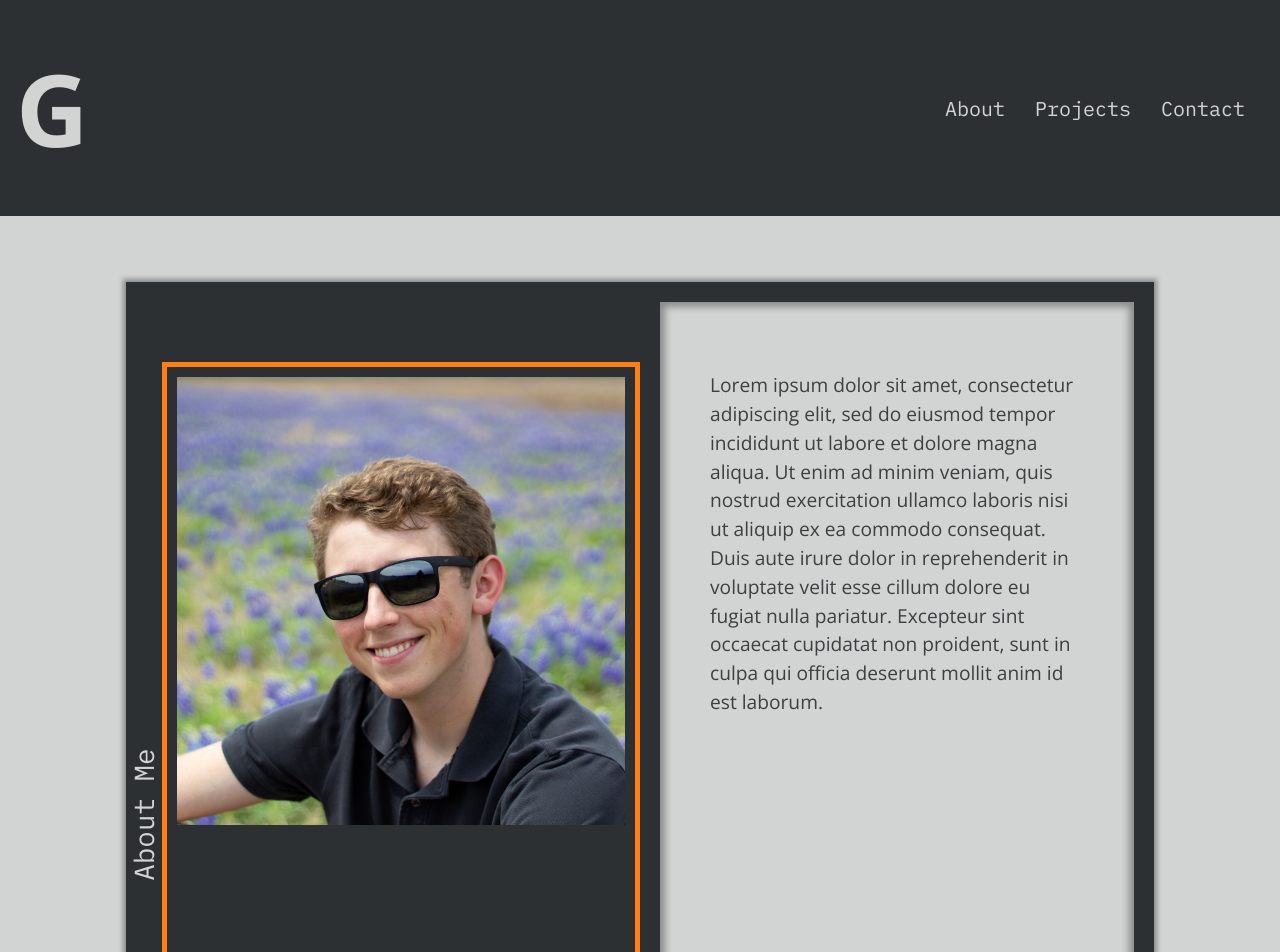
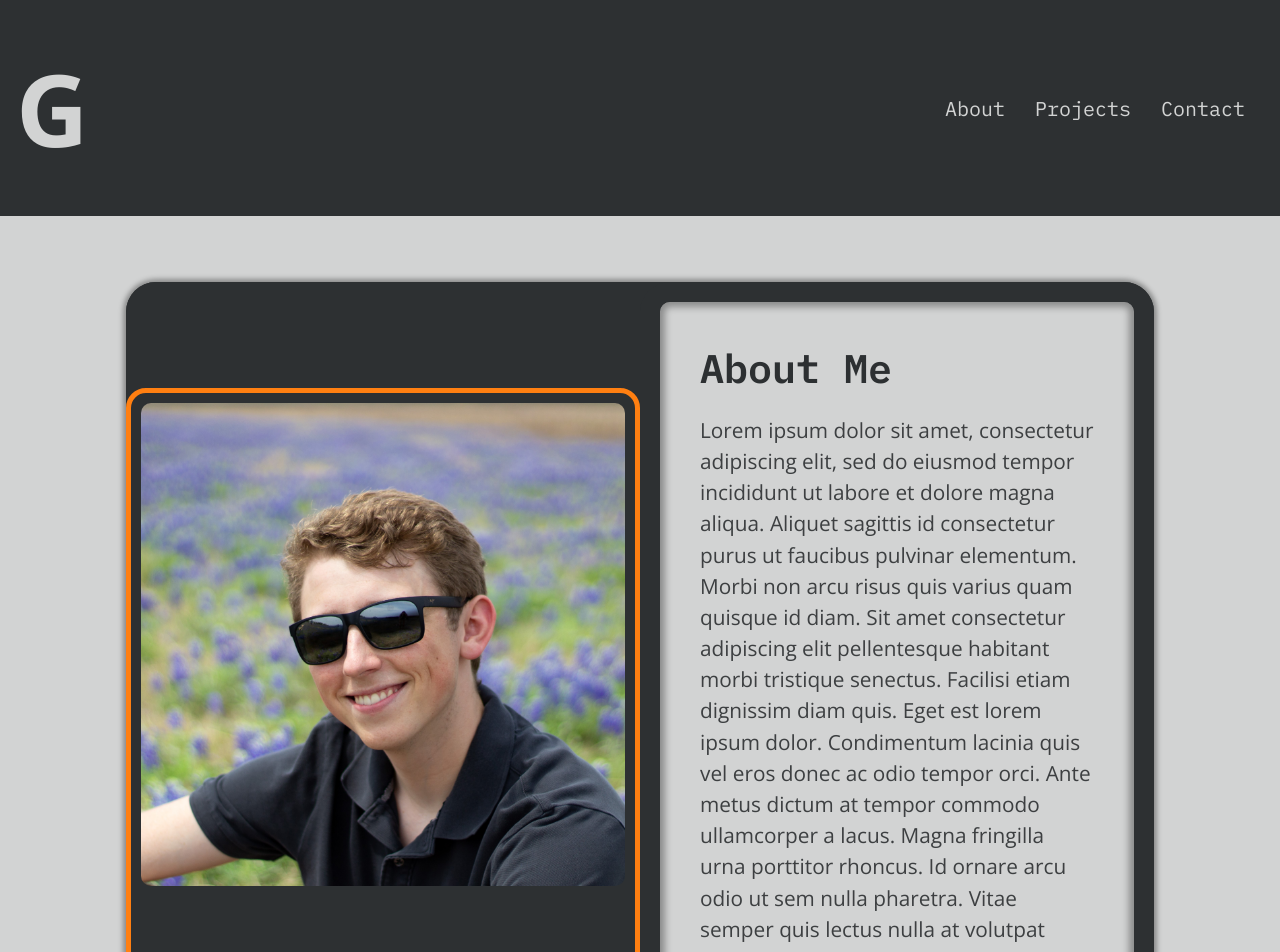
Before and after one commit to Grey-Whitt/portfolio-v3, a React (Create React App) app in the folder client/: page / in a window 1280 px wide. Shown: the top 952 px of the page. Built offline with nearby package versions, Linux system fonts and the light colour scheme.

Commit message:
re formatted about section

```diff
--- a/client/src/components/About/About.styled.js
+++ b/client/src/components/About/About.styled.js
@@ -6,9 +6,10 @@ export const AboutContainer = styled.div`
   margin-right: -15px;
   margin-left: -15px;
   justify-content: center !important;
-  /* box-shadow: 0 5px 5px 0 rgb(181 181 181 / 50%), 0 0 0 1px #b5b5b5; */
   box-shadow: 0px 0px 5px 3px rgba(0, 0, 0, 0.34);
   height: 50rem;
+  border-radius: 30px;
+  background-color: ${({ theme }) => theme.colors.jet};
 `
 
 export const AboutLeft = styled.div`
@@ -16,10 +17,11 @@ export const AboutLeft = styled.div`
   max-width: 50%;
   background-color: ${({ theme }) => theme.colors.jet};
   color: ${({ theme }) => theme.colors.lightGray};
+  border-radius: 30px 0 0 30px;
 
   .picContainer {
+    width: 100%;
     height: 100%;
-    width: 100%;
     display: flex;
     justify-content: center;
     align-items: center;
@@ -27,15 +29,9 @@ export const AboutLeft = styled.div`
 
   .orangeBox {
     border: 5px solid ${({ theme }) => theme.colors.accent};
+    border-radius: 20px;
     height: 80%;
-  }
-
-  h2 {
-    transform: translateY(100%) rotate(-180deg);
-    writing-mode: vertical-lr;
-    margin: 0;
-    font-family: 'IBM Plex Mono', monospace;
-    font-weight: 400;
+    margin: auto;
   }
 `
 
@@ -44,15 +40,28 @@ export const AboutRight = styled.div`
   max-width: 50%;
   border: 20px solid ${({ theme }) => theme.colors.jet};
   box-shadow: inset 0px 0px 7px 5px rgba(0, 0, 0, 0.34);
+  border-radius: 30px;
+  background-color: ${({ theme }) => theme.colors.lightGray};
+
+  .bio {
+    padding: 40px;
+  }
 
   p {
-    padding: 50px;
     color: ${({ theme }) => theme.colors.jet} !important;
-    font-size: 1.2rem;
+    font-size: 1.3rem;
+  }
+
+  h2 {
+    margin: 0;
+    font-family: 'IBM Plex Mono', monospace;
+    font-weight: 600;
+    font-size: 2.5rem;
   }
 `
 
 export const Picture = styled.img`
   max-height: 100%;
   padding: 10px;
+  border-radius: 20px;
 `
--- a/client/src/components/About/index.js
+++ b/client/src/components/About/index.js
@@ -8,22 +8,33 @@ const About = () => {
       <AboutContainer>
         <AboutLeft>
           <div className='picContainer'>
-            <h2>About Me</h2>
             <div className='orangeBox'>
               <Picture src='./images/IMG-0490.JPG' />
             </div>
           </div>
         </AboutLeft>
         <AboutRight>
-          <p>
-            Lorem ipsum dolor sit amet, consectetur adipiscing elit, sed do
-            eiusmod tempor incididunt ut labore et dolore magna aliqua. Ut enim
-            ad minim veniam, quis nostrud exercitation ullamco laboris nisi ut
-            aliquip ex ea commodo consequat. Duis aute irure dolor in
-            reprehenderit in voluptate velit esse cillum dolore eu fugiat nulla
-            pariatur. Excepteur sint occaecat cupidatat non proident, sunt in
-            culpa qui officia deserunt mollit anim id est laborum.
-          </p>
+          <div className='bio'>
+            <h2>About Me</h2>
+            <p>
+              Lorem ipsum dolor sit amet, consectetur adipiscing elit, sed do
+              eiusmod tempor incididunt ut labore et dolore magna aliqua.
+              Aliquet sagittis id consectetur purus ut faucibus pulvinar
+              elementum. Morbi non arcu risus quis varius quam quisque id diam.
+              Sit amet consectetur adipiscing elit pellentesque habitant morbi
+              tristique senectus. Facilisi etiam dignissim diam quis. Eget est
+              lorem ipsum dolor. Condimentum lacinia quis vel eros donec ac odio
+              tempor orci. Ante metus dictum at tempor commodo ullamcorper a
+              lacus. Magna fringilla urna porttitor rhoncus. Id ornare arcu odio
+              ut sem nulla pharetra. Vitae semper quis lectus nulla at volutpat
+              diam ut. Faucibus nisl tincidunt eget nullam non nisi. Tortor
+              condimentum lacinia quis vel eros donec ac odio. Nec sagittis
+              aliquam malesuada bibendum arcu vitae. Leo vel orci porta non
+              pulvinar neque. Sodales neque sodales ut etiam sit amet nisl
+              purus. Amet risus nullam eget felis eget nunc. At augue eget arcu
+              dictum. Vitae semper quis lectus nulla at.
+            </p>
+          </div>
         </AboutRight>
       </AboutContainer>
     </Container>
```
